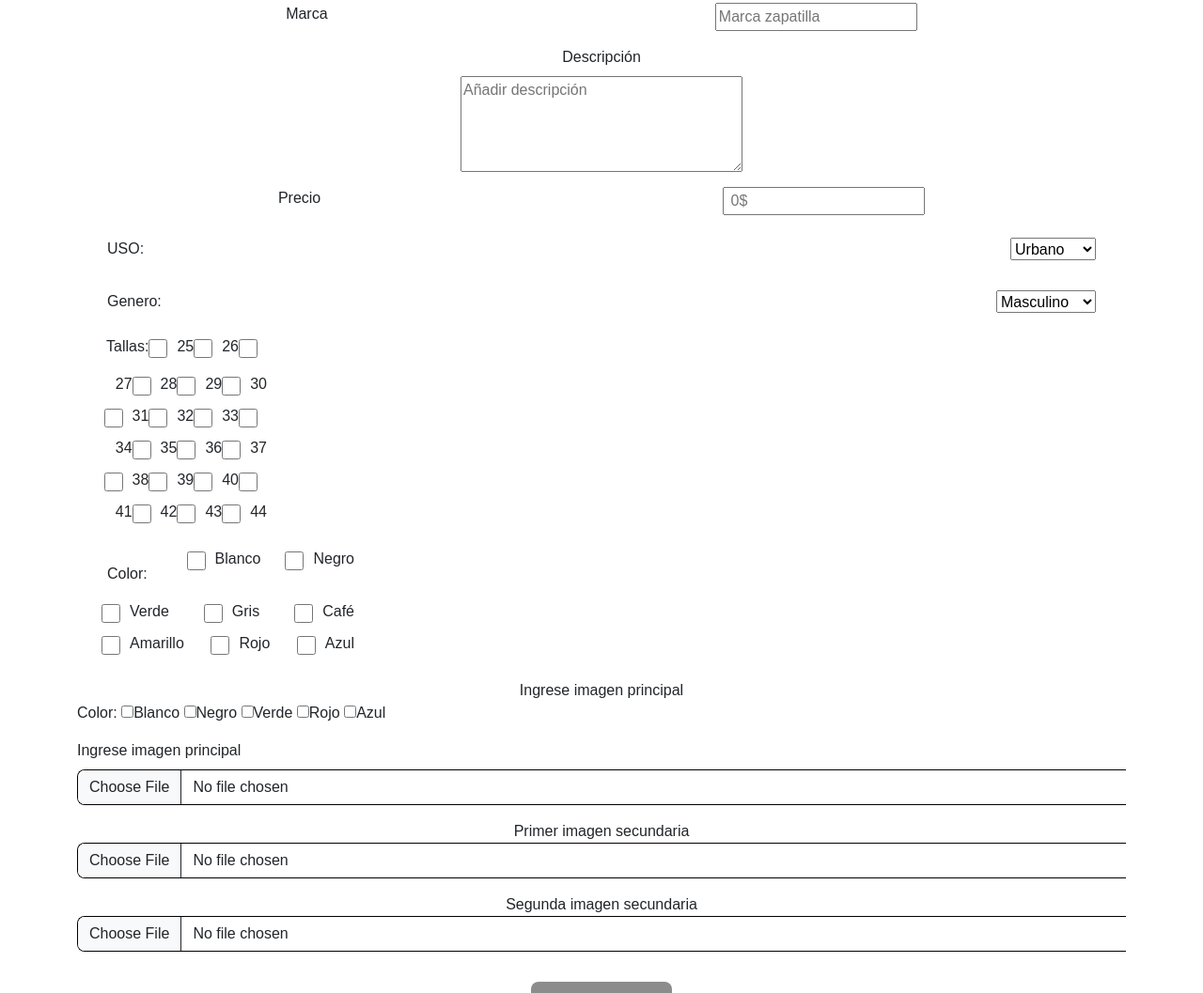
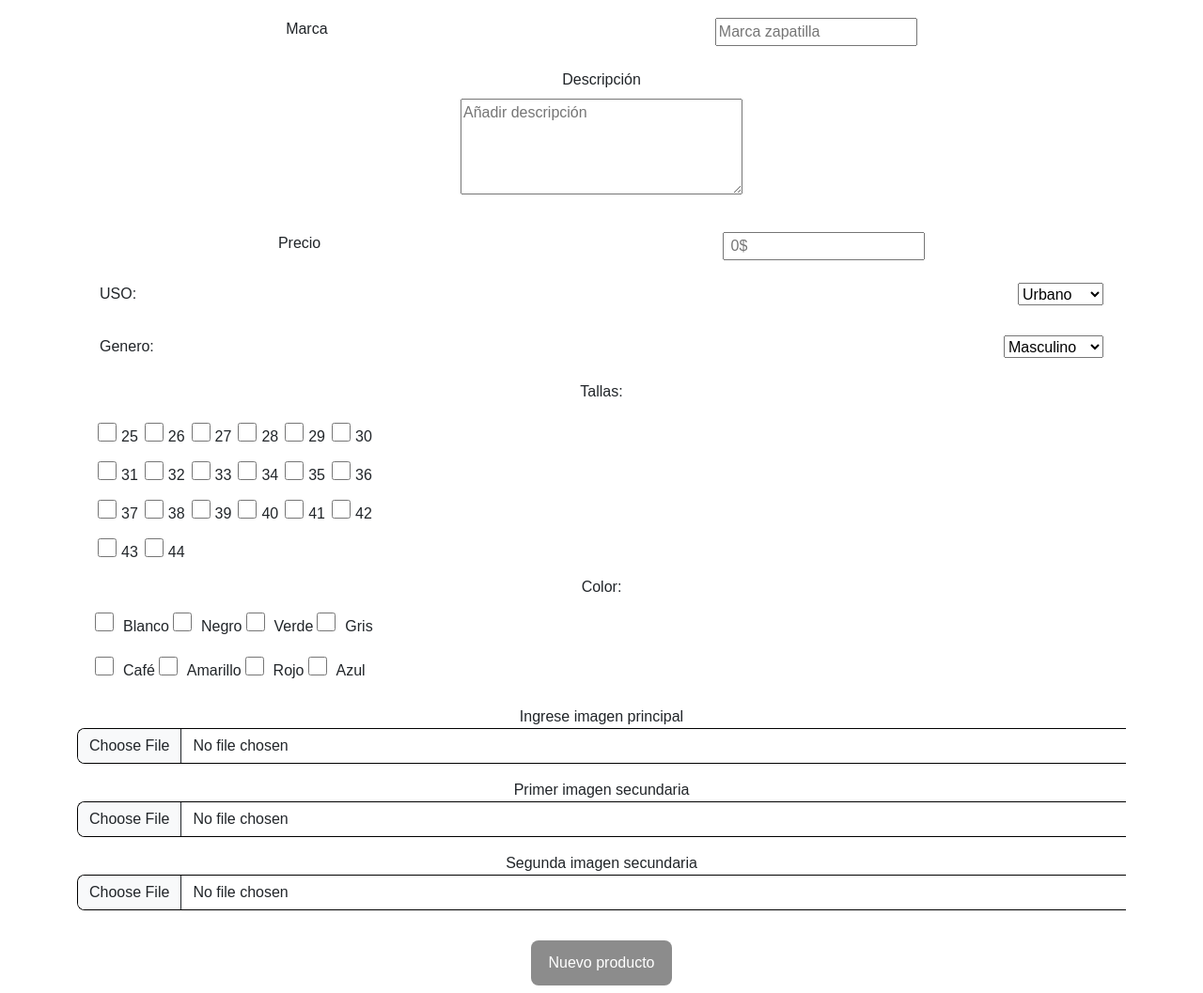
Before and after one commit to federicoHiga/c18-116-m-js-, a website: page screens/productForm.html in a window 1280 px wide. Shown: the part 832-1889 px from the top of the page at 94% size. Drawn offline with nearby package versions, Linux system fonts and the light colour scheme; no server answers.

Commit message:
Ajustes listos Product Form

```diff
--- a/screens/productForm.html
+++ b/screens/productForm.html
@@ -196,23 +196,23 @@
     <div>
         <h3 class="containter d-flex justify-content-center mt-2 mb-3">Agrega producto <br>al e-commerce</h3>
             <form id="nuevo-producto" enctype="multipart/form-data">
-                <div class="m-3 d-flex justify-content-around">
+                <div class="m-3 pt-2 d-flex justify-content-around">
                 <label class="mr-1" for="nombreDetail">Nombre</label>
                 <input type="text" name="nombreDetail" id="nombreDetail" placeholder="Nombre del producto">
             </div>
-            <div class="m-3 d-flex justify-content-around">
+            <div class="m-3 pt-2 d-flex justify-content-around">
                 <label for="marcaDetail">Marca</label>
                 <input type="text" name="marcaDetail" id="marcaDetail" placeholder="Marca zapatilla">
             </div>
-            <div class="mb-3 d-flex justify-content-center flex-wrap">
+            <div class="mb-3 pt-2 d-flex justify-content-center flex-wrap">
                 <label class="col-12 d-flex justify-content-center mb-2" for="descripcionDetail">Descripción</label>
                 <textarea margin-bottom="2px" rows="4" cols="30" resize="both" placeholder="Añadir descripción" name="descripcionDetail" id="descripcionDetail"></textarea>
             </div>
-            <div class="my-3 d-flex justify-content-around">
+            <div class="my-3 pt-4 d-flex justify-content-around">
                 <label for="precioDetail">Precio</label>
                 <input type="number" name="precioDetail" id="precioDetail" placeholder=" 0$">
             </div>
-            <div class="m-3 d-flex justify-content-between py-2 px-3">
+            <div class="m-3 d-flex justify-content-between py-2 px-2">
                 <label for="usoDetail">USO:</label>
                     <select class="boton-productForm" name="usoDetail" id="usoDetail" class="form-control">
                         <option value="urbano">Urbano</option>
@@ -220,7 +220,7 @@
                         <option  value="de vestir">De vestir</option>
                     </select>
             </div>
-            <div class="m-3 d-flex justify-content-between py-2 px-3">
+            <div class="m-3 d-flex justify-content-between py-2 px-2">
                 <label for="generoDetail">Genero:</label>
                     <select class="boton-productoForm" name="generoDetail" id="generoDetail" class="form-control">
                         <option value="Masculino">Masculino</option>
@@ -228,77 +228,183 @@
                         <option value="Para Chicos">Para chicos</option>
                     </select>
             </div>
-            <div class="m-3 d-flex flex-wrap col-2 justify-content-end">
+            <section class="Tallascheckboxes px-3">
+              <div class="container d-flex justify-content-center">
                 <label class="mb-3" for="talles">Tallas:</label>
+              </div>
+              <table>
+                <tr>
+                  <td>
+                    <label class="labelCheboxtallas pb-2">
                       <input class="checkboxtallas" id="talleDetail" name="tallas" type="checkbox" value="25">25
+                    </label>
+                  </td>
+                  <td>
+                    <label class="labelCheboxcolor pb-2">
                       <input class="checkboxtallas" id="talleDetail" name="tallas" type="checkbox" value="26">26
+                    </label>
+                  </td>
+                  <td>
+                    <label class="labelCheboxcolor pb-2">
                       <input class="checkboxtallas" id="talleDetail" name="tallas" type="checkbox" value="27">27
+                    </label>
+                  </td>
+                  <td>
+                    <label class="labelCheboxcolor pb-2">
                       <input class="checkboxtallas" id="talleDetail" name="tallas" type="checkbox" value="28">28
+                    </label>
+                  </td>
+                  <td>
+                    <label class="labelCheboxcolor pb-2">
                       <input class="checkboxtallas" id="talleDetail" name="tallas" type="checkbox" value="29">29
+                    </label>
+                  </td>
+                  <td>
+                    <label class="labelCheboxcolor pb-2">
                       <input class="checkboxtallas" id="talleDetail" name="tallas" type="checkbox" value="30">30
+                    </label>
+                  </td>
+                </tr>
+              </table>
+              <table>
+                <tr>
+                  <td>
+                    <label class="labelCheboxcolor pb-2">
                       <input class="checkboxtallas" id="talleDetail" name="tallas" type="checkbox" value="31">31
+                    </label>
+                  </td>
+                  <td>
+                    <label class="labelCheboxcolor pb-2">
                       <input class="checkboxtallas" id="talleDetail" name="tallas" type="checkbox" value="32">32
+                    </label>
+                  </td>
+                  <td>
+                    <label class="labelCheboxcolor pb-2">
                       <input class="checkboxtallas" id="talleDetail" name="tallas" type="checkbox" value="33">33
+                    </label>
+                  </td>
+                  <td>
+                    <label class="labelCheboxcolor pb-2">
                       <input class="checkboxtallas" id="talleDetail" name="tallas" type="checkbox" value="34">34
+                    </label>
+                  </td>
+                  <td>
+                    <label class="labelCheboxcolor pb-2">
                       <input class="checkboxtallas" id="talleDetail" name="tallas" type="checkbox" value="35">35
+                    </label>
+                  </td>
+                  <td>
+                    <label class="labelCheboxcolor pb-2">
                       <input class="checkboxtallas" id="talleDetail" name="tallas" type="checkbox" value="36">36
+                    </label>
+                  </td>
+                </tr>
+              </table>
+              <table>
+                <tr>
+                  <td>
+                    <label class="labelCheboxcolor pb-2">
                       <input class="checkboxtallas" id="talleDetail" name="tallas" type="checkbox" value="37">37
+                    </label>
+                  </td>
+                  <td>
+                    <label class="labelCheboxcolor pb-2">
                       <input class="checkboxtallas" id="talleDetail" name="tallas" type="checkbox" value="38">38
+                    </label>
+                  </td>
+                  <td>
+                    <label class="labelCheboxcolor pb-2">
                       <input class="checkboxtallas" id="talleDetail" name="tallas" type="checkbox" value="39">39
+                    </label>
+                  </td>
+                  <td>
+                    <label class="labelCheboxcolor pb-2">
                       <input class="checkboxtallas" id="talleDetail" name="tallas" type="checkbox" value="40">40
+                    </label>
+                  </td>
+                  <td>
+                    <label class="labelCheboxcolor pb-2">
                       <input class="checkboxtallas" id="talleDetail" name="tallas" type="checkbox" value="41">41
+                    </label>
+                  </td>
+                  <td>
+                    <label class="labelCheboxcolor pb-2">
                       <input class="checkboxtallas" id="talleDetail" name="tallas" type="checkbox" value="42">42
+                    </label>
+                  </td>
+                </tr>
+              </table>
+              <table>
+                <tr>
+                  <td>
+                    <label class="labelCheboxcolor pb-2">
                       <input class="checkboxtallas" id="talleDetail" name="tallas" type="checkbox" value="43">43
+                    </label>
+                  </td>
+                  <td>
+                    <label class="labelCheboxcolor pb-2">
                       <input class="checkboxtallas" id="talleDetail" name="tallas" type="checkbox" value="44">44
+                    </label>
+                  </td>
+                </tr>
+              </table>
+            </section>
+            <section class="Colorcheckboxes px-3 pb-3">
+              <div class="container d-flex justify-content-center">
+                <label class="labeldecolor p-1" for="colorDetail">Color:</label>
               </div>
-            <section class="m-3 d-flex flex-wrap col-3 justify-content-between ">
-                <div>
-                <label class="labeldecolor p-3 w-100" for="colorDetail">Color:</label>
-                </div>
-
-                <div class="d-flex">
+              <table>
+                <tr>
+                  <td>
+                    <label class="labelCheboxcolor pb-2">
                       <input class="checkboxcolor" id="colorDetail" name="Color" type="checkbox" value="Blanco">Blanco
-                </div>
-
-                <div class="d-flex">
+                    </label>
+                  </td>
+                  <td>
+                    <label class="labelCheboxcolor pb-2">
                       <input class="checkboxcolor" id="colorDetail" name="color" type="checkbox" value="Negro">Negro
-                </div>
-                <div class="d-flex">
+                    </label>
+                  </td>
+                  <td>
+                    <label class="labelCheboxcolor pb-2">
                       <input class="checkboxcolor" id="colorDetail" name="color" type="checkbox" value="Verde">Verde
-                </div>
-                <div class="d-flex">
-                    <input class="checkboxcolor" id="colorDetail" name="color" type="checkbox" value="Gris">Gris
-                </div>
-                <div class="d-flex">
-                    <input class="checkboxcolor" id="colorDetail" name="color" type="checkbox" value="Café">Café
-                </div>
-                <div class="d-flex">
+                    </label>
+                  </td>
+                  <td>
+                    <label class="labelCheboxcolor pb-2">
+                      <input class="checkboxcolor" id="colorDetail" name="Color" type="checkbox" value="Gris">Gris
+                    </label>
+                  </td>
+                </tr>
+              </table>
+              <table>
+                <tr>
+                  <td>
+                    <label class="labelCheboxcolor pb-2">
+                      <input class="checkboxcolor" id="colorDetail" name="Color" type="checkbox" value="Cafe">Café
+                    </label>
+                  </td>
+                  <td>
+                    <label class="labelCheboxcolor pb-2">
                       <input class="checkboxcolor" id="colorDetail" name="color" type="checkbox" value="Amarillo">Amarillo
-                </div>
-                <div class="d-flex">
+                    </label>
+                  </td>
+                  <td>
+                    <label class="labelCheboxcolor pb-2">
                       <input class="checkboxcolor" id="colorDetail" name="color" type="checkbox" value="Rojo">Rojo
-                </div>
-                <div class="d-flex">
-                    <input class="checkboxcolor" id="colorDetail" name="color" type="checkbox" value="Azul">Azul
-                </div>
-                </div>
+                    </label>
+                  </td>
+                  <td>
+                    <label class="labelCheboxcolor pb-2">
+                      <input class="checkboxcolor" id="colorDetail" name="Color" type="checkbox" value="Azul">Azul
+                    </label>
+                  </td>
+                </tr>
+              </table>
             </section>
 
             <div class="mb-3">
-
                 <label class="d-flex justify-content-center" for="formFile" class="form-label">Ingrese imagen principal</label>
-
-                <label for="colorDetail">Color:
-                    <input id="colorDetail" name="Color" type="checkbox" value="Blanco" />Blanco
-                    <input id="colorDetail" name="color" type="checkbox" value="Negro" />Negro
-                    <input id="colorDetail" name="color" type="checkbox" value="Verde" />Verde
-                    <input id="colorDetail" name="color" type="checkbox" value="Rojo" />Rojo
-                    <input id="colorDetail" name="color" type="checkbox" value="Azul" />Azul
-            </label>
-            </div>
-            <div class="mb-3">
-                <label for="formFile" class="form-label">Ingrese imagen principal</label>
-
                 <input class="form-control" type="file" name="img1" id="img1Detail">
               </div>
               <div class="mb-3">
--- a/screens/styles/productDetail.css
+++ b/screens/styles/productDetail.css
@@ -114,8 +114,9 @@ width: 20px;
 height: 20px;
 font-size: 1.5rem;
 margin-top: 4px;
-margin-right: 10px;
-margin-bottom: 10px;
+margin-right: 5px;
+margin-left: 5px;
+margin-bottom: 0px;
 }
 
 .checkboxcolor{
@@ -128,10 +129,10 @@ background-position: center;
 width: 20px;
 height: 20px;
 font-size: 1.5rem;
-margin-top: 4px;
+margin-top: 10px;
 margin-right: 10px;
-margin-bottom: 10px;
-margin-left: 10px;
+margin-bottom: 0px;
+margin-left: 2px;
 
 }
 
```
Lines whose indentation alone changed are shown as unchanged.
